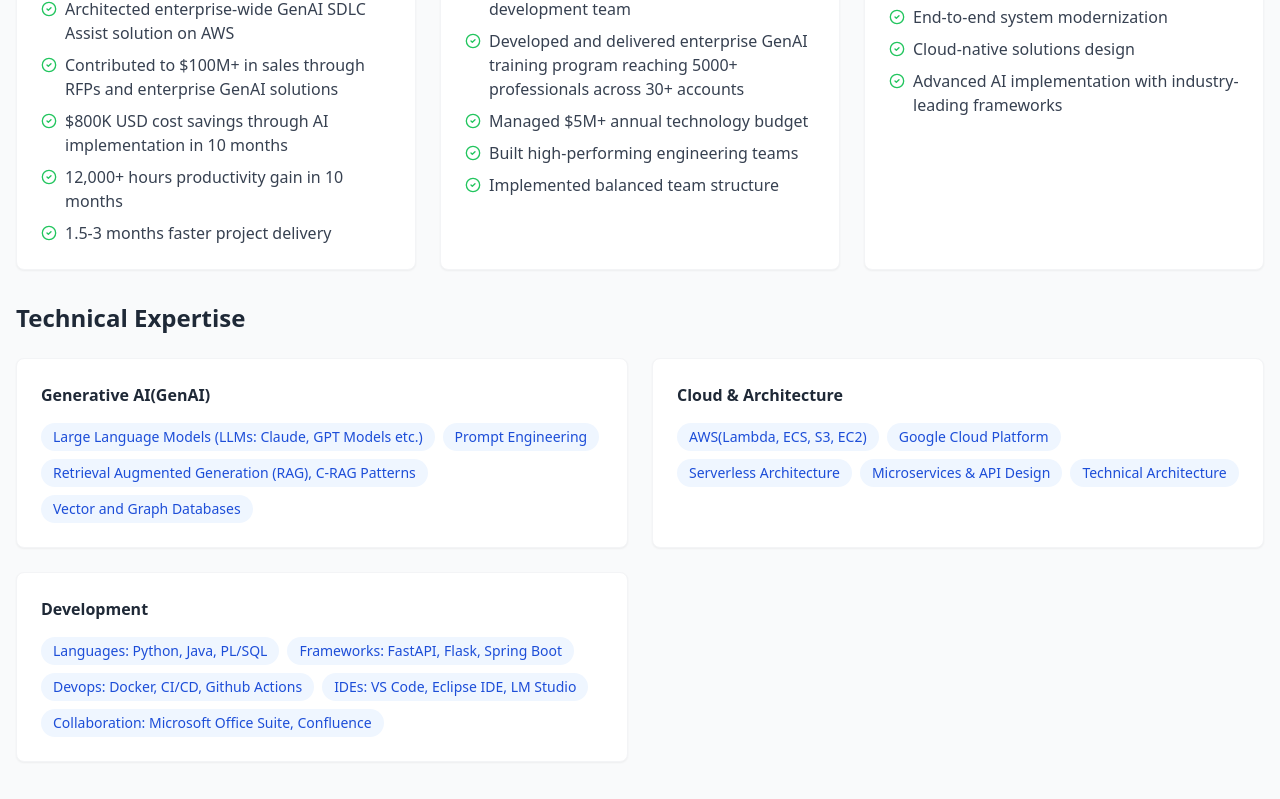
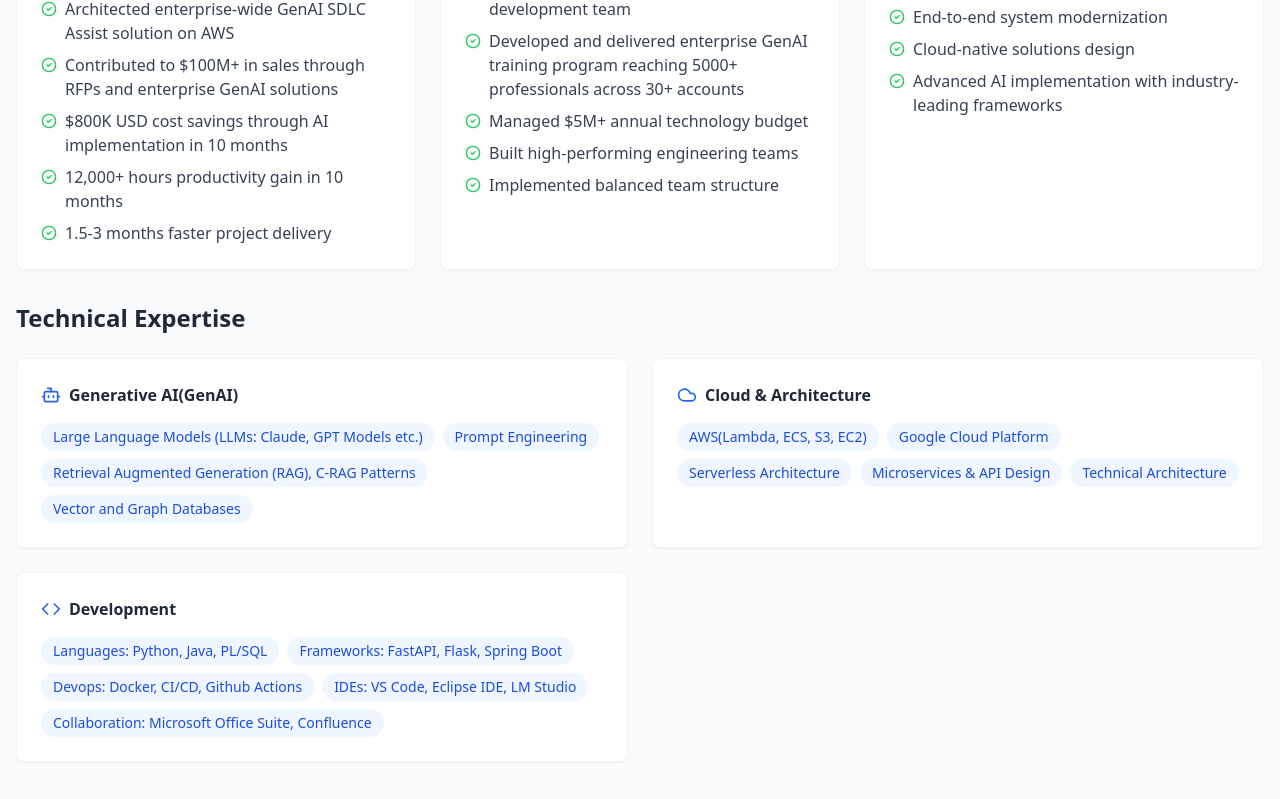
Before and after one commit to raghavgrover13/raghavgroverresume, a React (Create React App) app: page / in a window 1280 px wide. Shown: the part 514-1313 px from the top of the page. Built offline with nearby package versions, Linux system fonts and the light colour scheme.

Commit message:
Adding icons

```diff
--- a/src/components/Resume.jsx
+++ b/src/components/Resume.jsx
@@ -18,6 +18,7 @@ import {
   MapPin,
   Phone,
   Brain,
+  Bot,
   Settings,
   Star,
   Terminal,
@@ -45,7 +46,9 @@ const AchievementCard = ({ icon: Icon, title, metrics }) => (
 
 const TechStack = ({ title, items }) => (
     <div className="bg-white p-6 rounded-lg shadow-sm border border-gray-100">
-      <h3 className="font-bold text-gray-800 mb-4">{title}</h3>
+        <h3 className="font-bold text-gray-800 mb-4">
+            {typeof title === 'string' ? title : title}
+        </h3>
         <div className="flex flex-wrap gap-2">
             {items.map((item, index) => (
                 <span key={index} className="px-3 py-1 bg-blue-50 text-blue-700 rounded-full text-sm">
@@ -87,7 +90,7 @@ const ExperienceCard = ({ role }) => (
 export default function ModernResume() {
   const keyAchievements = [
       {
-          icon: Cloud,
+          icon: Bot,
           title: "Generative AI (GenAI) Architecture Impact",
           metrics: [
               "Architected enterprise-wide GenAI SDLC Assist solution on AWS",
@@ -337,7 +340,12 @@ export default function ModernResume() {
                   <h2 className="text-2xl font-bold text-gray-800 mb-6">Technical Expertise</h2>
                   <div className="grid grid-cols-1 md:grid-cols-2 gap-6">
                       <TechStack
-                          title="Generative AI(GenAI)"
+                          title={
+                            <div className="flex items-center gap-2">
+                                <Bot className="text-blue-600" size={20} />
+                                <span>Generative AI(GenAI)</span>
+                            </div>
+                        }
                           items={[
                               "Large Language Models (LLMs: Claude, GPT Models etc.)",
                               "Prompt Engineering",
@@ -346,7 +354,12 @@ export default function ModernResume() {
                           ]}
                       />
                       <TechStack
-                          title="Cloud & Architecture"
+                          title={
+                            <div className="flex items-center gap-2">
+                                <Cloud className="text-blue-600" size={20} />
+                                <span>Cloud & Architecture</span>
+                            </div>
+                        }
                           items={[
                               "AWS(Lambda, ECS, S3, EC2)",
                               "Google Cloud Platform",
@@ -356,7 +369,12 @@ export default function ModernResume() {
                           ]}
                       />
                       <TechStack
-                          title="Development"
+                          title={
+                            <div className="flex items-center gap-2">
+                                <Code className="text-blue-600" size={20} />
+                                <span>Development</span>
+                            </div>
+                        }
                           items={[
                               "Languages: Python, Java, PL/SQL",
                               "Frameworks: FastAPI, Flask, Spring Boot",
```
Lines whose indentation alone changed are shown as unchanged.
